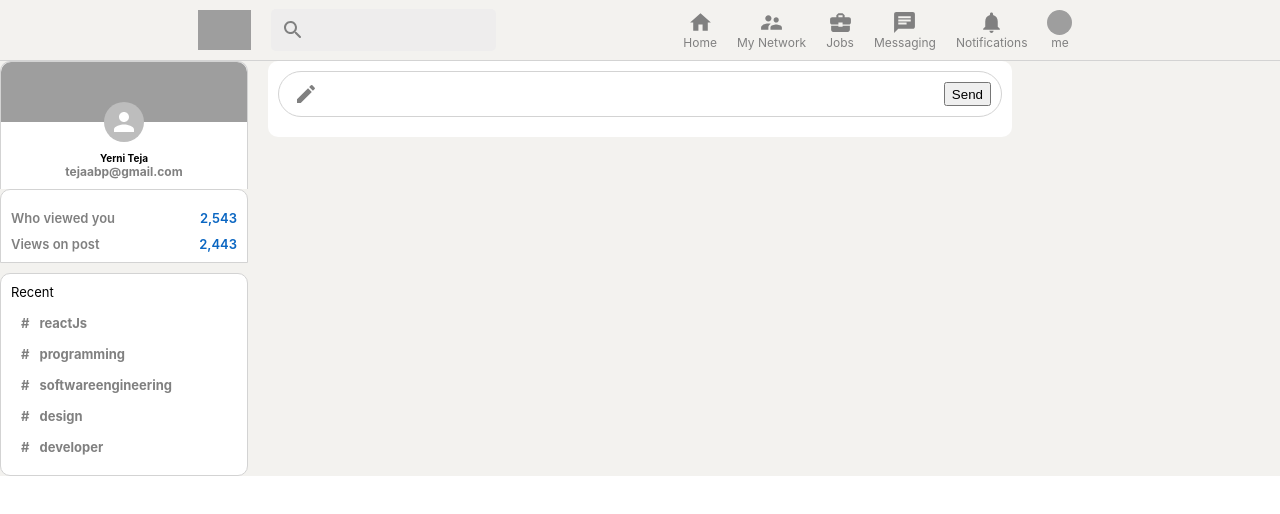
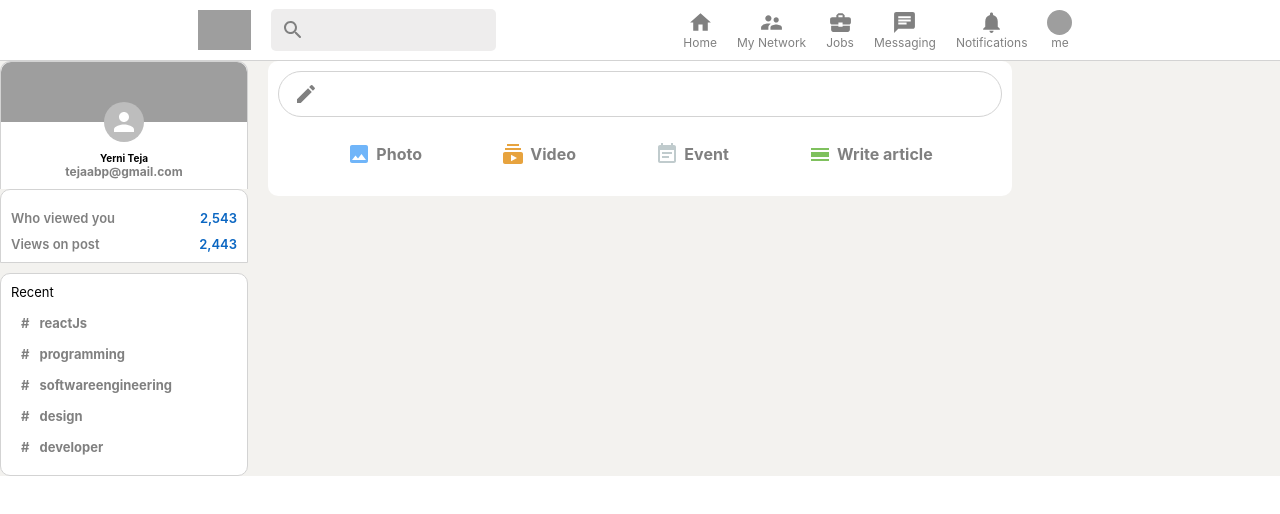
Before and after one commit to teja679/linkedin_clone, a React (Create React App) app: page / in a window 1280 px wide. Shown: the top 514 px of the page. Built offline with nearby package versions, Linux system fonts and the light colour scheme; grey boxes are pictures that could not be loaded; the HTML template or start-up script is replaced by a standard one.

Commit message:
feed and inputOptions

```diff
--- /dev/null
+++ b/src/components/InputOptions/InputOptions.js
@@ -0,0 +1,13 @@
+import React from 'react'
+import './styles.css'
+
+const InputOptions = ({ title, Icon, color }) => {
+  return (
+    <div className='inputOption'>
+        <Icon style={{ color: color }} />
+        <h4>{title}</h4>
+    </div>
+  )
+}
+
+export default InputOptions
--- /dev/null
+++ b/src/components/InputOptions/styles.css
@@ -0,0 +1,17 @@
+.inputOption {
+    display: flex;
+    align-items: center;
+    margin-top: 15px;
+    color: gray;
+    gap: 5px;
+    padding: 10px;
+    cursor: pointer;
+}
+.inputOption:hover {
+    background-color: whitesmoke;
+    border-radius: 10px;
+}
+
+.inputOption > h4 {
+    /* margin-left: 5px; */
+}
--- a/src/pages/Feed/Feed.js
+++ b/src/pages/Feed/Feed.js
@@ -1,6 +1,11 @@
 import React from 'react'
 import './styles.css'
 import CreateIcon from '@mui/icons-material/Create'
+import ImageIcon from '@mui/icons-material/Image'
+import SubscriptionsIcon from '@mui/icons-material/Subscriptions'
+import EventNoteIcon from '@mui/icons-material/EventNote'
+import CalendarViewDayIcon from '@mui/icons-material/CalendarViewDay'
+import InputOptions from '../../components/InputOptions/InputOptions'
 const Feed = () => {
   return (
     <div className='feed'>
@@ -12,6 +17,12 @@
             <button type='submit'>Send</button>
           </form>
         </div>
+        <div className='feed_inputOptions'>
+          <InputOptions title='Photo' color='#70b5f9' Icon={ImageIcon} />
+          <InputOptions title='Video' color='#e7a33e' Icon={SubscriptionsIcon} />
+          <InputOptions title='Event' color='#c0cbcd' Icon={EventNoteIcon} />
+          <InputOptions title='Write article' color='#7fc15e' Icon={CalendarViewDayIcon} />
+        </div>
       </div>
     </div>
   )
--- a/src/pages/Feed/styles.css
+++ b/src/pages/Feed/styles.css
@@ -30,3 +30,10 @@
     outline-width: 0;
     font-weight: 600;
 }
+.feed_input > form > button {
+    display: none;
+}
+.feed_inputOptions {
+    display: flex;
+    justify-content: space-evenly;
+}
--- a/src/pages/Header/styles.css
+++ b/src/pages/Header/styles.css
@@ -7,6 +7,7 @@
     justify-content: space-evenly;
     border-bottom: 0.1px solid lightgray;
     width: 100%;
+    background-color: white;
 }
 .header_left {
     display: flex;
```
